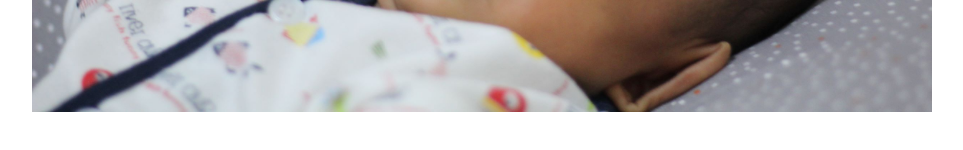
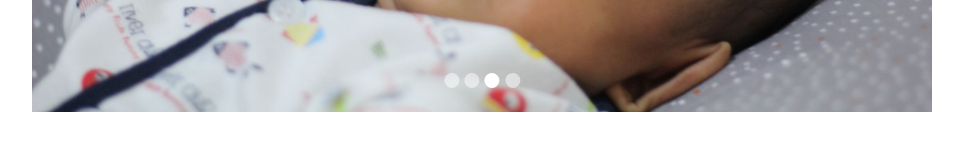
Before and after one commit to zicoprmd/carouszel, a React (Vite) app: page / in a window 1280 px wide. Shown: the part 586-736 px from the top of the page, without its empty margins (158-1121 px from the left). Built offline with nearby package versions, Linux system fonts and the light colour scheme.

Commit message:
addedcarouselindicators components

```diff
--- a/src/carousel/Carousel.jsx
+++ b/src/carousel/Carousel.jsx
@@ -2,6 +2,9 @@ import React from 'react';
 import { useRef, useState, useEffect } from 'react';
 import CarouselItem from './CarouselItem';
 import CarouselControls from './CarouselControls';
+import CarouselIndicators from './CarouselIndicators';
+
+// scss
 import './Carousel.scss';
 
 const Carousel = ({ slides }) => {
@@ -17,6 +20,11 @@ const Carousel = ({ slides }) => {
   const next = () => {
     startSlideTimer();
     const index = currentSlide < slides.length - 1 ? currentSlide + 1 : 0;
+    setcurrentSlide(index);
+  };
+
+  const switchIndex = (index) => {
+    startSlideTimer();
     setcurrentSlide(index);
   };
 
@@ -55,6 +63,11 @@ const Carousel = ({ slides }) => {
           />
         ))}
       </div>
+      <CarouselIndicators
+        slides={slides}
+        currentIndex={currentSlide}
+        switchIndex={switchIndex}
+      />
       <CarouselControls prev={prev} next={next} />
     </div>
   );
--- a/src/carousel/Carousel.scss
+++ b/src/carousel/Carousel.scss
@@ -35,3 +35,24 @@
 .left {
   left: 0;
 }
+
+.carousel-indicators {
+  position: absolute;
+  transform: translateX(-50%);
+  left: 50%;
+  bottom: 1.5em;
+  z-index: 2;
+  .carousel-indicator-item {
+    width: 15px;
+    height: 15px;
+    border: none;
+    background: #fff;
+    opacity: 0.5;
+    margin: 0.2em;
+    border-radius: 50%;
+    cursor: pointer;
+  }
+  .active {
+    opacity: 1;
+  }
+}
--- a/src/carousel/CarouselControls.jsx
+++ b/src/carousel/CarouselControls.jsx
@@ -1,6 +1,3 @@
-import React from 'react';
-import './Carousel.scss';
-
 const CarouselControls = ({ prev, next }) => {
   return (
     <div>
--- /dev/null
+++ b/src/carousel/CarouselIndicators.jsx
@@ -0,0 +1,17 @@
+import React from 'react';
+
+const CarouselIndicators = ({ slides, currentIndex, switchIndex }) => {
+  return (
+    <div className="carousel-indicators">
+      {slides.map((_, index) => (
+        <button
+          className={`carousel-indicator-item${
+            currentIndex == index ? ' active' : ''
+          }`}
+          onClick={() => switchIndex(index)}></button>
+      ))}
+    </div>
+  );
+};
+
+export default CarouselIndicators;
```
